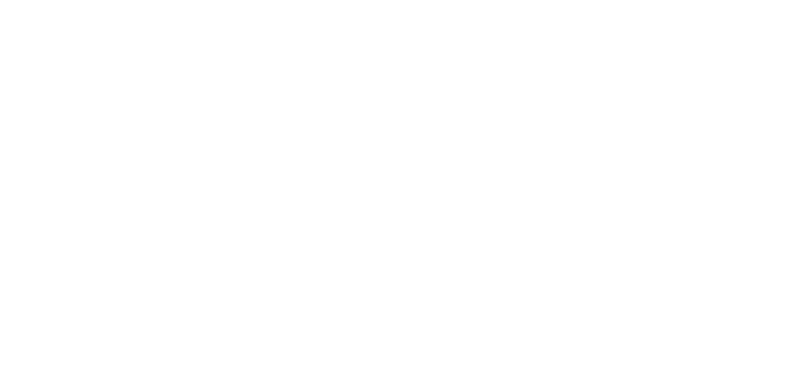
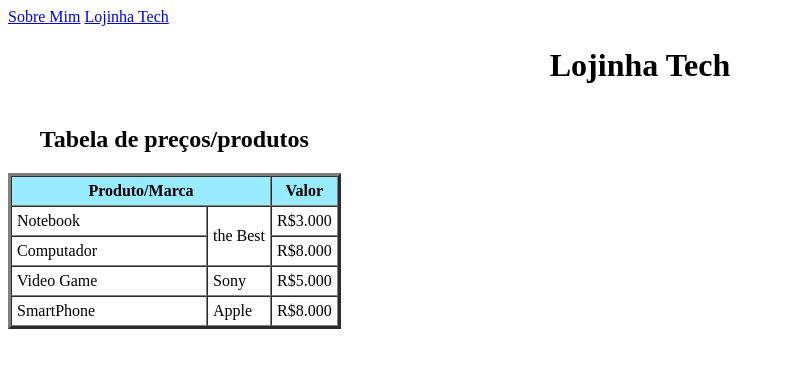
Before and after one commit to jonatasdhs/Site_Kenzie, a plain HTML site: page lojinha.html in a window 1280 px wide. Shown: the whole page, without its empty margins (0-785 px from the left). Drawn offline with Linux system fonts and the light colour scheme.

Commit message:
Pagina da Loja Completa

```diff
--- a/lojinha.html
+++ b/lojinha.html
@@ -0,0 +1,53 @@
+<!DOCTYPE html>
+<html lang="pt-Br">
+<head>
+    <meta charset="UTF-8">
+    <meta http-equiv="X-UA-Compatible" content="IE=edge">
+    <meta name="viewport" content="width=device-width, initial-scale=1.0">
+    <title>Lojinha Tech</title>
+</head>
+<body>
+    <Header>
+        <a href="./paginaPerfil.html">Sobre Mim</a>
+        <a href="./lojinha.html">Lojinha Tech</a>
+        <h1 align="center">Lojinha Tech</h1>
+    </Header>
+    <main>
+
+        <table border="3" cellpadding="5" cellspacing="0">
+            <caption><h2>Tabela de preços/produtos</h2></caption>
+            <tbody>
+                <colgroup>
+                    <col width="60%">
+                    <col span="2"  >
+                </colgroup>
+                <tr style="background-color:#99ebff ;">
+                    <th colspan="2">Produto/Marca</th>
+                    <th scope="col">Valor</th>
+                </tr>
+                <tr>
+                    <td>Notebook</td>
+                    <td rowspan="2">the Best</td>
+                    <td>R$3.000</td>
+                </tr>
+                <tr>
+                    <td>Computador</td>
+
+                    <td>R$8.000</td>
+                </tr>
+                <tr>
+                    <td>Video Game</td>
+                    <td>Sony</td>
+                    <td>R$5.000</td>
+                </tr>
+                <tr>
+                    <td>SmartPhone</td>
+                    <td>Apple</td>
+                    <td>R$8.000</td>
+                </tr>
+
+            </tbody>
+        </table>
+    </main>
+</body>
+</html>
```
Also changed, not shown: index.html (+1 -0 lines), paginaPerfil.html (+1 -0 lines).
